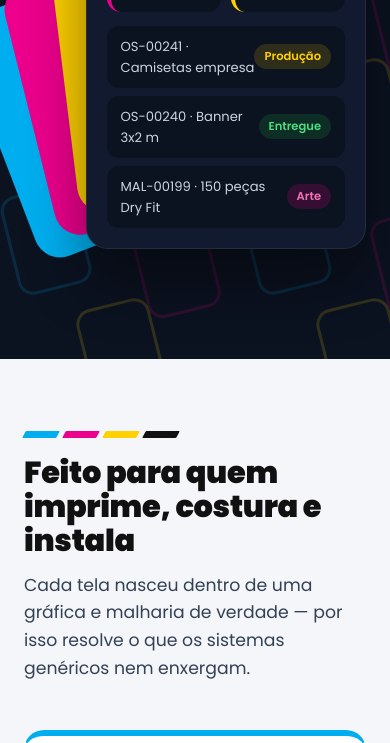
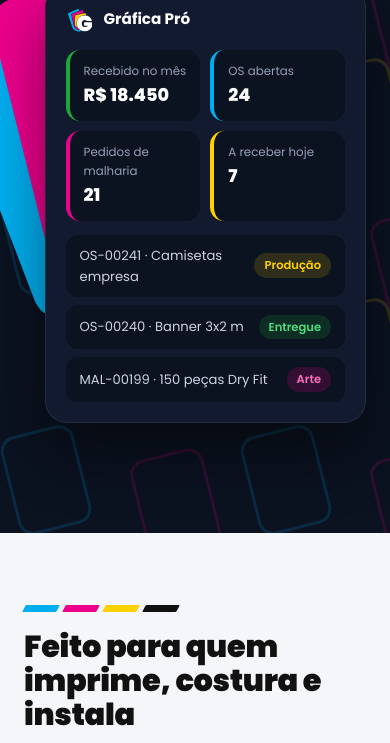
Before and after one commit to graficavitalprint-ops/graficapro-site, a plain HTML site: page index.html in a window 390 px wide. Shown: the part 885-1628 px from the top of the page. Drawn offline with Linux system fonts and the light colour scheme.

Commit message:
fix(site): no celular o painel fica abaixo do texto (não cobre os botões)

```diff
--- a/index.html
+++ b/index.html
@@ -179,7 +179,9 @@ footer nav a{text-decoration:none}footer nav a:hover{color:#fff}
 
 @media (max-width:980px){
   .hero .wrap,.video-grid,.contato{grid-template-columns:1fr}
-  .palco{height:400px;max-width:560px}
+  .palco{height:auto;max-width:560px;padding:70px 0 0 0;margin-top:10px}
+  .painel{position:relative;width:88%;margin-left:auto}
+  .folha{height:62%;width:58%}
   .grade{grid-template-columns:repeat(2,1fr)}
   .passos{grid-template-columns:repeat(2,1fr)}
   .planos,.tres{grid-template-columns:1fr}
@@ -191,7 +193,8 @@ footer nav a{text-decoration:none}footer nav a:hover{color:#fff}
   .grade,.passos{grid-template-columns:1fr}
   .topo .marca img{height:36px}
   .topo .btn{padding:10px 16px;font-size:.85rem}
-  .palco{height:330px}
+  .palco{padding-top:56px}
+  .painel{width:94%}
   .kpi b{font-size:1.1rem}
 }
 @media (prefers-reduced-motion:reduce){*{transition:none!important;scroll-behavior:auto!important}}
```
